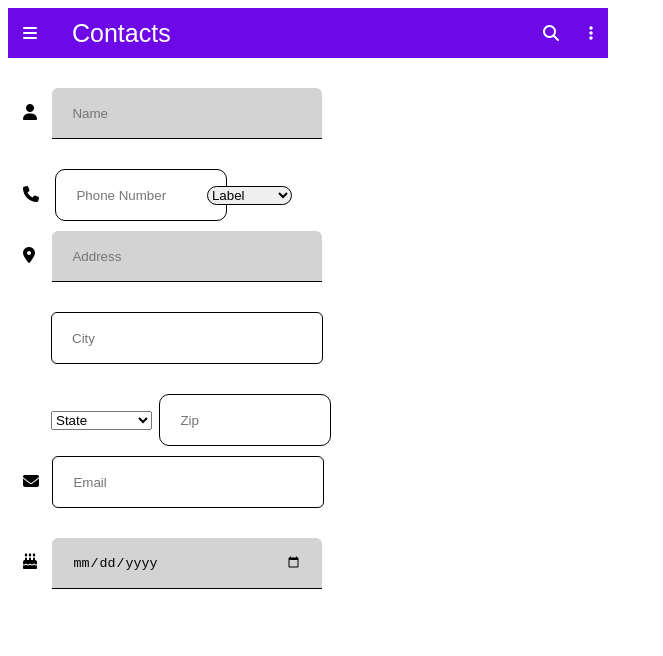
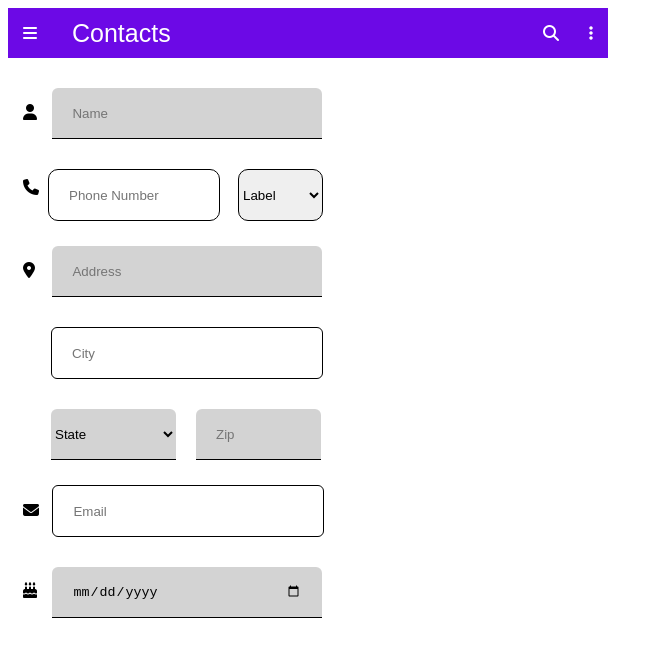
Before and after one commit to NishaWeesha/form-duplication, a plain HTML site: page index.html in a window 1280 px wide. Shown: the whole page, without its empty margins (0-663 px from the left). Drawn offline with Linux system fonts and the light colour scheme.

Commit message:
styled state and zip

```diff
--- a/default.css
+++ b/default.css
@@ -20,7 +20,7 @@ input {
 .move {
     margin-left: 38px;
 }
-.double-1 {
+.double {
     display: flex;
     max-width: 600px;
     padding-bottom: 15px;
@@ -29,11 +29,22 @@ input[type=number] {
     max-width: 130px;
     border-radius: 10px;
     border: 1px solid black;
-    margin-right: -25px;
-    margin-left: 3px;
 }
 .type {
     width: 85px;
     border: 1px solid black;
     border-radius: 10px;
 }
+.move-2 {
+    margin-left: 20px;
+}
+input[type=number].zip {
+    border: none;
+    border-bottom: 1px solid black;
+    background-color: lightgray;
+    outline: none;
+    border-top-left-radius: 6px;
+    border-top-right-radius: 6px;
+    border-bottom-right-radius: 0px;
+    border-bottom-left-radius: 0px;
+}
--- a/index.html
+++ b/index.html
@@ -46,7 +46,7 @@
                     </div>
                     <div class="double move">
                         <label class="shade" for="state" placeholder="State"></label>
-                            <select class="state">
+                            <select class="shade state">
                                 <option name="ST">State</option>
                                 <option name="MD">Maryland</option>
                                 <option name="VA">Virginia</option>
@@ -54,7 +54,7 @@
                                 <option name="WV">West Virginia</option>
                             </select>
                         <label for="zip"></label>
-                        <input type="number" placeholder="Zip">
+                        <input class="shade move-2 zip" type="number" placeholder="Zip">
                     </div>
                     <div class="single">
                         <label for="email"><i class="fa-solid fa-envelope"></i></label>
--- a/style.css
+++ b/style.css
@@ -41,3 +41,13 @@
     width: 40px;
     border-radius: 10px;
 }
+.phtype {
+    margin-right: -25px;
+    margin-left: 3px;
+}
+.state {
+    width: 125px;
+}
+.zip {
+    width: 85px;
+}
```
